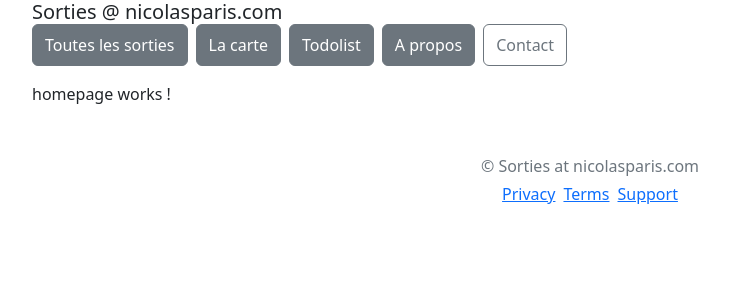
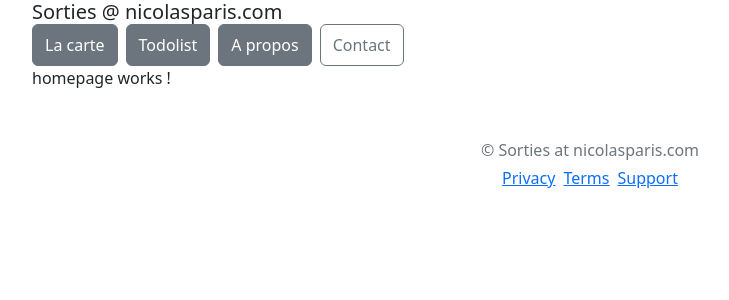
Before and after one commit to Beef-Bridge/adventures-fe-ng-bs, an Angular app: page / in a window 1280 px wide. Shown: the top 300 px of the page, without its empty margins (50-779 px from the left). Built offline with nearby package versions, Linux system fonts and the light colour scheme.

Commit message:
feat [common]: structure template : navbar

```diff
--- a/src/app/shared/components/navbar/navbar.component.html
+++ b/src/app/shared/components/navbar/navbar.component.html
@@ -1,7 +1,6 @@
-<p>
-  <a class="me-2 py-2 btn btn-secondary" href="index.html">Toutes les sorties</a>
-  <a class="me-2 py-2 btn btn-secondary" href="map.html">La carte</a>
-  <a class="me-2 py-2 btn btn-secondary" href="#">Todolist</a>
-  <a class="me-2 py-2 btn btn-secondary" href="#">A propos</a>
-  <a class="py-2 btn btn-outline-secondary" href="#">Contact</a>
-</p>
+<nav class="d-inline-flex mt-2 mt-md-0 ms-md-auto">
+  <a class="me-2 py-2 btn btn-secondary" routerLink="/rando/la-carte">La carte</a>
+  <a class="me-2 py-2 btn btn-secondary" routerLink="/rando/todolist">Todolist</a>
+  <a class="me-2 py-2 btn btn-secondary" routerLink="/a-propos">A propos</a>
+  <a class="py-2 btn btn-outline-secondary" routerLink="/contact">Contact</a>
+</nav>
```
